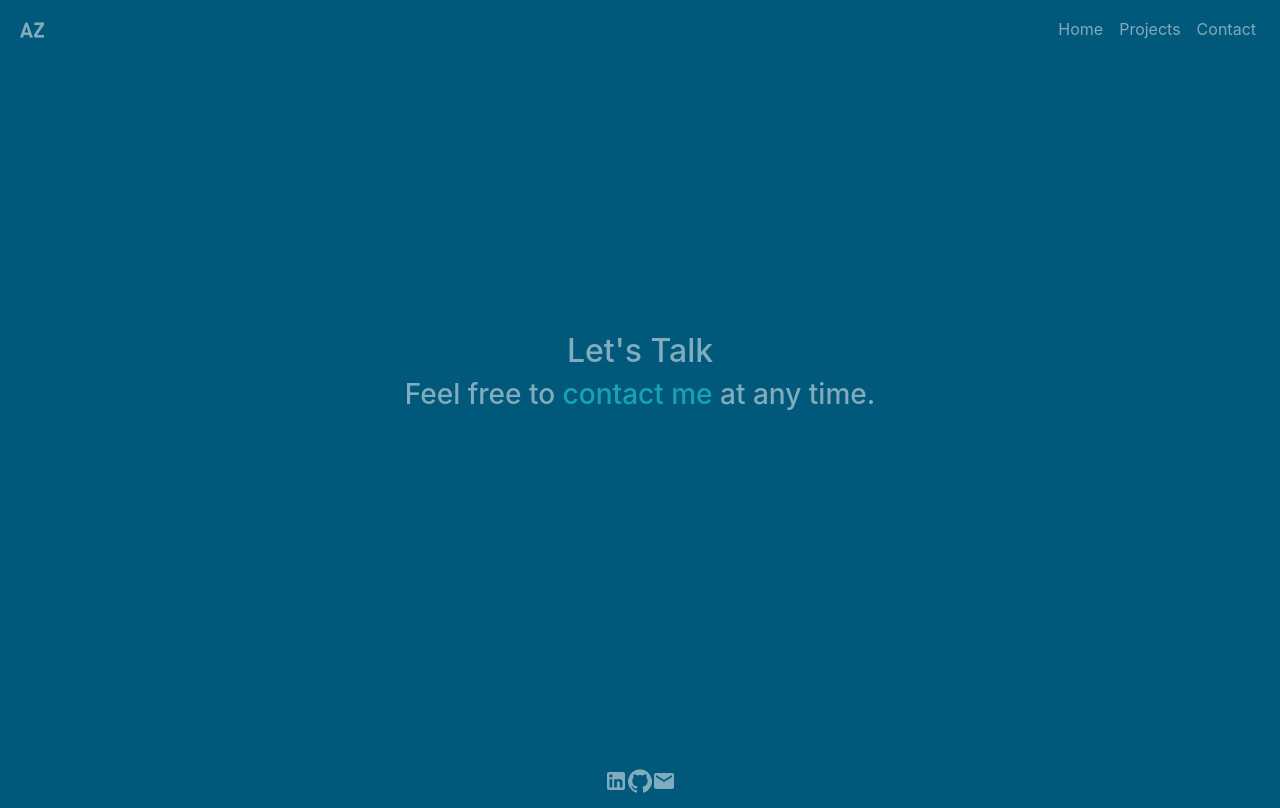
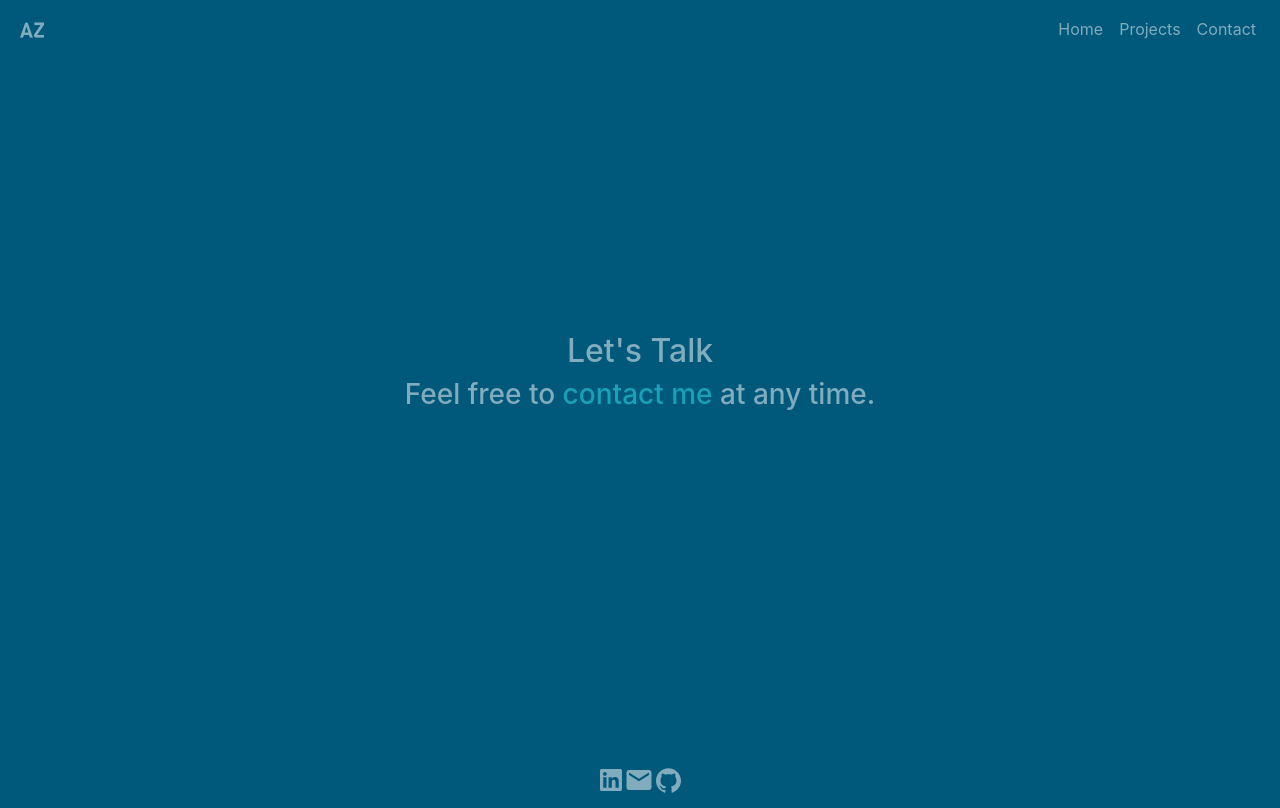
Before and after one commit to alfredzhuang/portfolio, a React (Create React App) app: page /contact in a window 1280 px wide. Built offline with nearby package versions, Linux system fonts and the light colour scheme.

Commit message:
changed materialui icons into react-icons and changed padding for footer icons

```diff
--- a/src/components/Footer.css
+++ b/src/components/Footer.css
@@ -1,5 +1,5 @@
 .container {
-    padding: 15px;
+    padding: 13px;
     text-align: center;
 }
 
@@ -9,6 +9,19 @@
 
 .icon {
     color: #80ACBD;
+    padding: 0 1px;
+}
+
+.footer-icon1 {
+    font-size: 22px;
+}
+
+.footer-icon2 {
+    font-size: 30px;
+}
+
+.footer-icon3 {
+    font-size: 25px;
 }
 
 .icon:hover {
--- a/src/components/Footer.js
+++ b/src/components/Footer.js
@@ -1,8 +1,7 @@
 import React from 'react';
 import './Footer.css'
-import GitHubIcon from '@material-ui/icons/GitHub';
-import LinkedInIcon from '@material-ui/icons/LinkedIn';
-import EmailIcon from '@material-ui/icons/Email';
+import { SiLinkedin, SiGithub } from 'react-icons/si';
+import { MdEmail } from 'react-icons/md';
 
 function Footer() {
 
@@ -10,13 +9,13 @@ function Footer() {
         <footer className="footer">
             <div className = "container">
                 <a class="icon" rel="noreferrer" target="_blank" href="https://www.linkedin.com/in/alfred-zhuang/">
-                    <LinkedInIcon className="footer-icon"/>
+                    <SiLinkedin className="footer-icon1"/>
+                </a>
+                <a class="icon" rel="noreferrer" target="_blank" href="mailto:alfredzhuang1234@gmail.com">
+                    <MdEmail className="footer-icon2"/>
                 </a>
                 <a class="icon" rel="noreferrer" target="_blank" href="https://github.com/alfredzhuang">
-                    <GitHubIcon className="footer-icon"/>
-                </a>
-                <a class="icon" rel="noreferrer" target="_blank" href="mailto:alfredzhuang1234@gmail.com">
-                    <EmailIcon className="footer-icon"/>
+                    <SiGithub className="footer-icon3"/>
                 </a>
             </div>
         </footer>
```
